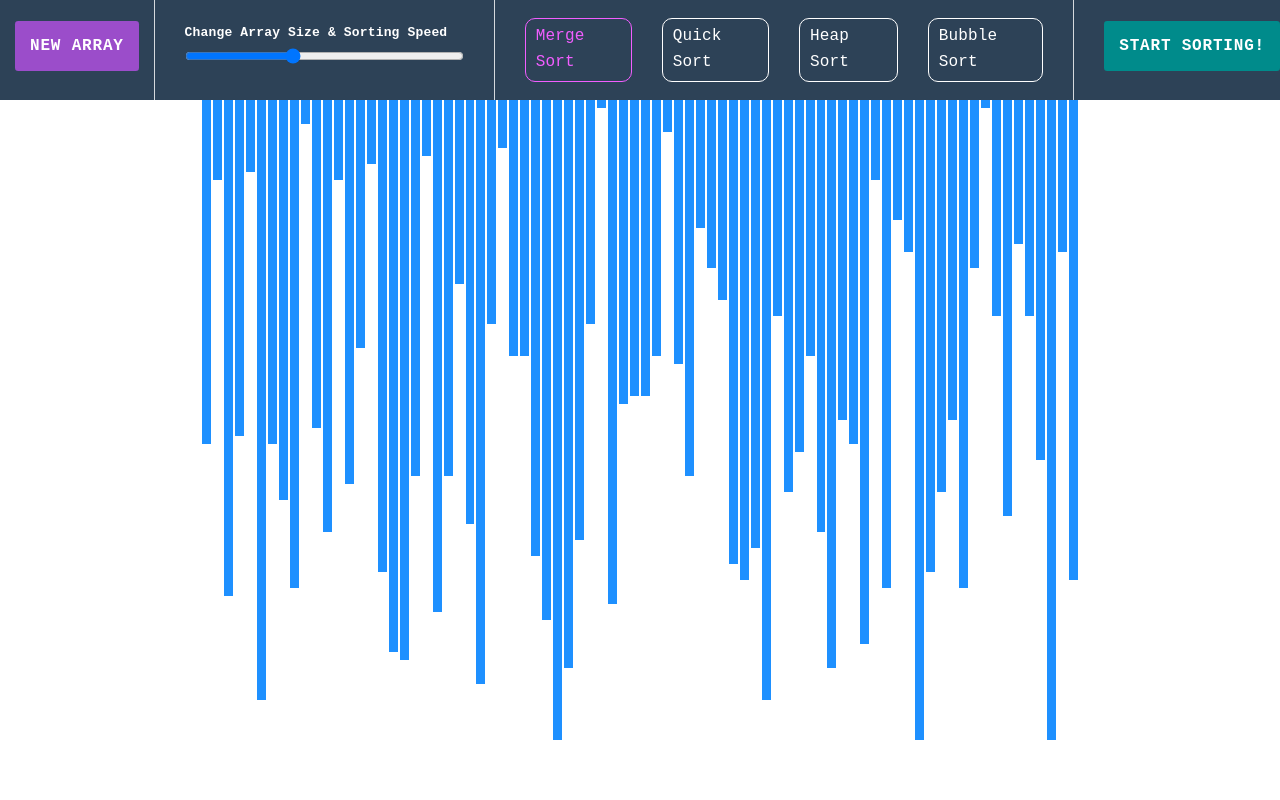
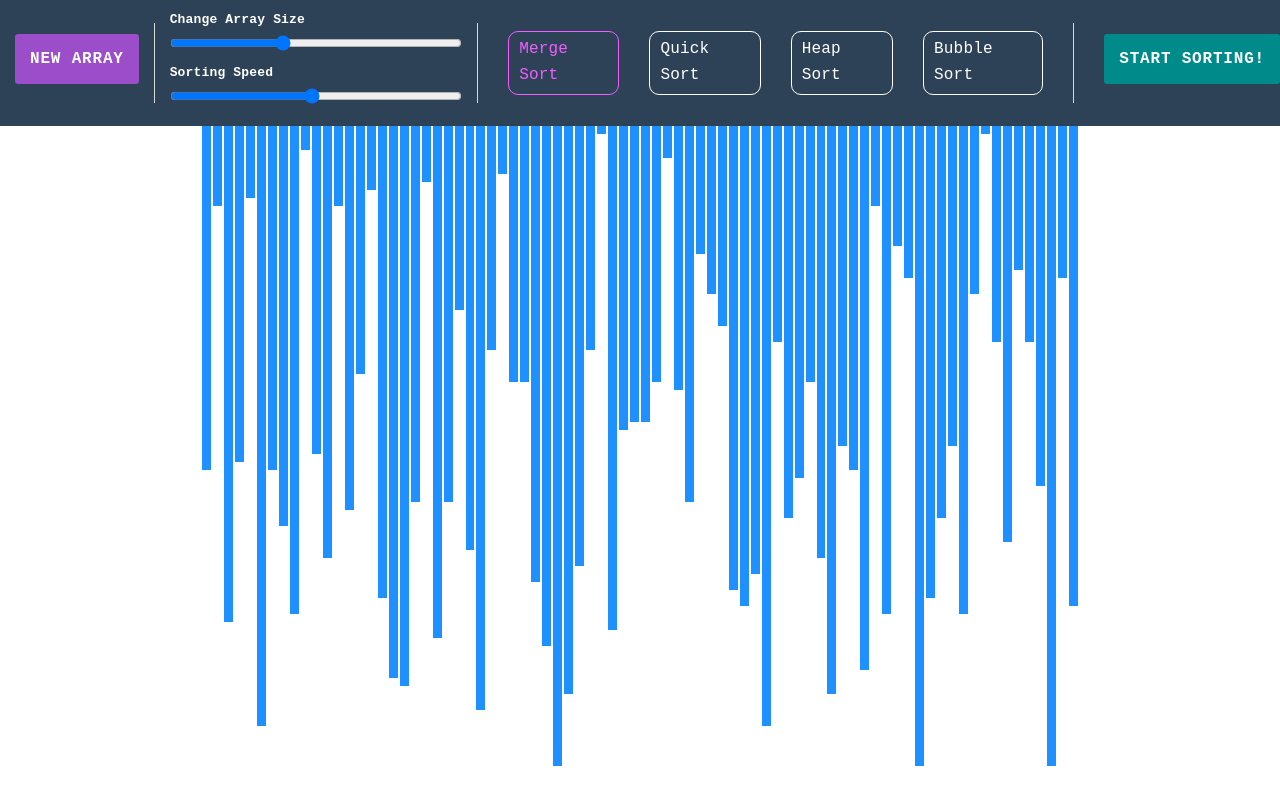
Before and after one commit to naime1947/sortalgovisulaizer, an Angular app: page / in a window 1280 px wide. Built offline with nearby package versions, Linux system fonts and the light colour scheme.

Commit message:
sroting speed range added

```diff
--- a/src/app/components/toolbar/toolbar.component.html
+++ b/src/app/components/toolbar/toolbar.component.html
@@ -1,9 +1,9 @@
 <div id="toolbar">
   <button id="btnNewArray" (click)="generateNewArr()">New Array</button>
   <div class="separator"></div>
-  <div class="ranges"></div>
-  <div id="arraySize">
-    <label for="changeSize"> Change Array Size &amp; Sorting Speed </label
+  <div class="ranges">
+    <div class="each-range">
+      <label for="changeSizeRange"> Change Array Size </label
       ><input
         #range
         type="range"
@@ -11,9 +11,21 @@
         min="3"
         max="100"
         [value]="arrService.defaultArrLength"
-      id="changeSize"
-      style="background: white; cursor: pointer"
+        id="changeSizeRange"
       />
+    </div>
+    <div class="each-range">
+      <label for="speedSizeRange"> Sorting Speed </label
+      ><input
+        #speed
+        type="range"
+        (input)="onSpeedChange($event)"
+        min="3"
+        max="100"
+        [value]="50"
+        id="speedSizeRange"
+      />
+    </div>
   </div>
 
   <div class="separator"></div>
--- a/src/app/components/toolbar/toolbar.component.scss
+++ b/src/app/components/toolbar/toolbar.component.scss
@@ -1,6 +1,5 @@
 #toolbar {
   width: 100%;
-  height: 100px;
   background-color: #2d4257;
   display: flex;
   justify-content: center;
@@ -16,23 +15,22 @@
   height: auto;
 }
 
-#arraySize {
+.ranges {
+  width: 25%;
   font-size: 16px;
   display: inline-block;
-  width: 25%;
-  margin-left: 15px;
-  margin-right: 15px;
-}
-
-#changeSize {
-  outline: none;
-  margin-right: 15px;
-  width: 100%;
+  margin: 10px 0px;
+  #changeSizeRange,
+  #speedSizeRange {
+    outline: none;
+    margin-right: 15px;
+    width: 100%;
+  }
 }
 
 .separator {
   width: 1px;
-  height: 100%;
+  height: 80px;
   background-color: rgba(255, 255, 255, 0.8);
   margin-left: 15px;
   margin-right: 15px;
--- a/src/app/components/toolbar/toolbar.component.ts
+++ b/src/app/components/toolbar/toolbar.component.ts
@@ -8,6 +8,7 @@ import { Component, ElementRef, OnInit, ViewChild } from '@angular/core';
 })
 export class ToolbarComponent implements OnInit {
   @ViewChild('range') range!: ElementRef;
+  @ViewChild('speed') speed!: ElementRef;
 
   constructor(public arrService: ArraySortService) {}
 
@@ -22,4 +23,8 @@ export class ToolbarComponent implements OnInit {
     const value = e.target.value;
     this.arrService.generateNewArr(value);
   }
+
+  onSpeedChange(e: any){
+    const value = e.target.value;
+  }
 }
```
Lines whose indentation alone changed are shown as unchanged.
